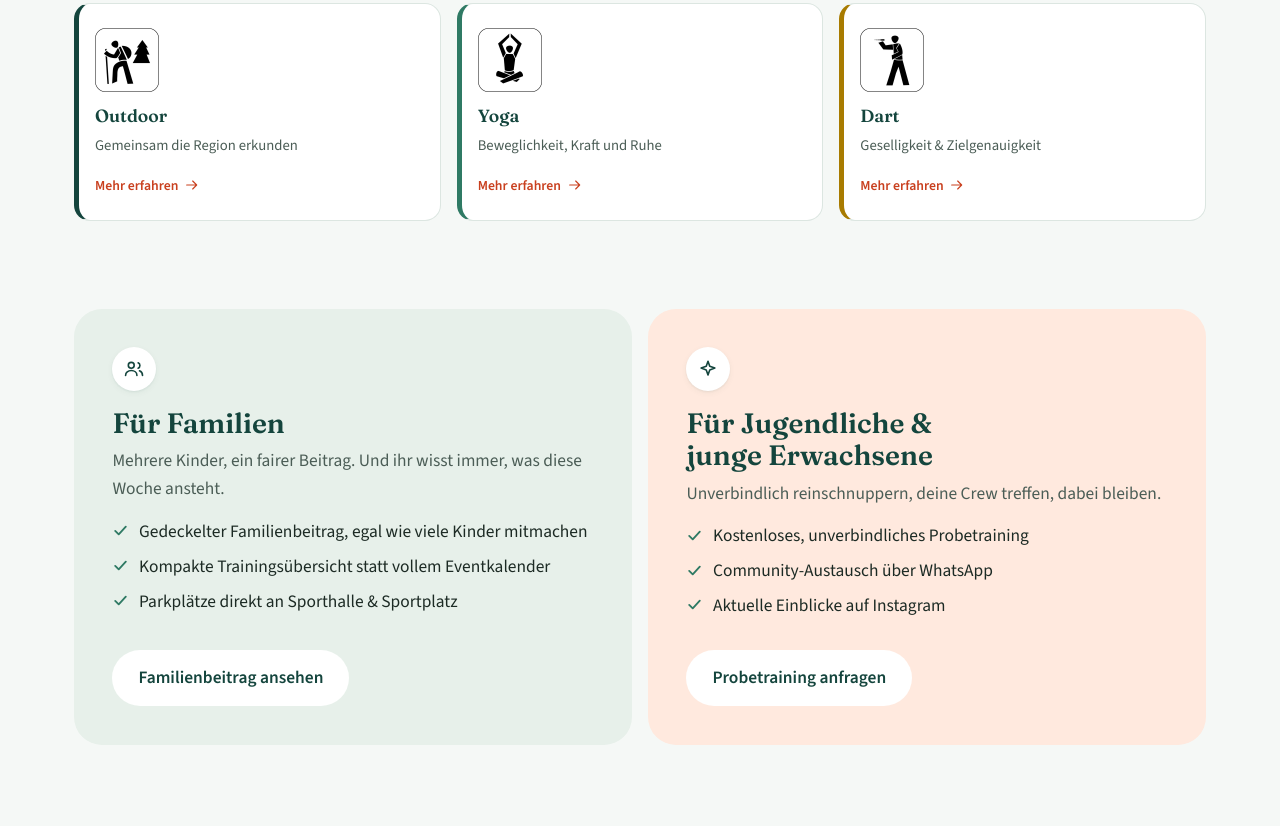
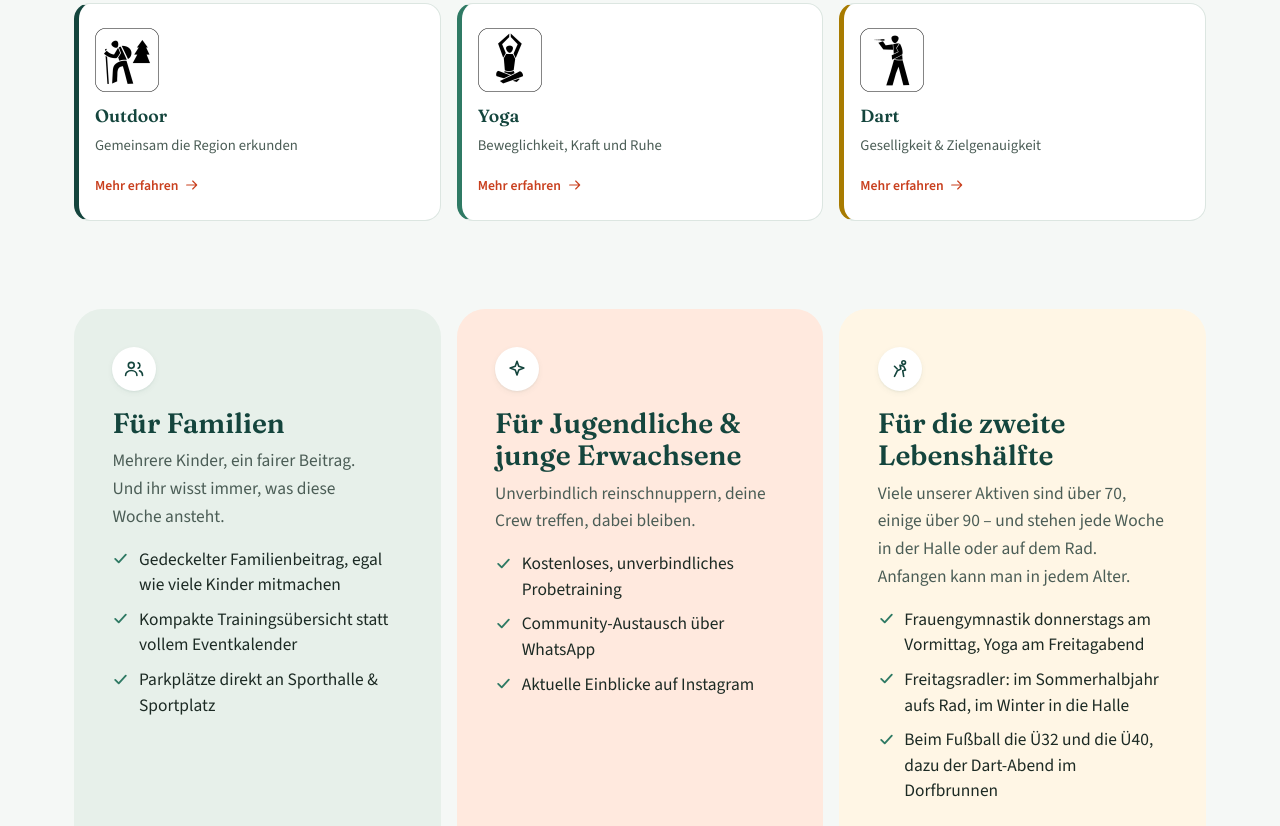
Before and after one commit to greenhorn315/vsv-roessing, an Astro site: page / in a window 1280 px wide. Shown: the part 1974-2800 px from the top of the page. Built offline with nearby package versions, Linux system fonts and the light colour scheme; Astro itself is replaced by a stand-in of ours.

Commit message:
Dritter Kasten bei „Für wen ist was?“: zweite Lebenshälfte (#39)
Neben „Für Familien“ und „Für Jugendliche & junge Erwachsene“ stand bisher
nichts für die Älteren, obwohl viele Mitglieder dazugehören.

Die Überschrift trägt bewusst keine Altersgrenze. Eine Zahl dort läse sich wie
eine Zugangsbedingung – wer 64 ist, fühlte sich von „ab 70“ ausgeschlossen,
und wer 75 ist, möchte sich nicht in eine Schublade gesteckt sehen. Die Zahlen
stehen deshalb im Fließtext und beschreiben dort die Mitglieder, nicht die
Voraussetzung: „Viele unserer Aktiven sind über 70, einige über 90.“ Der Satz
„Anfangen kann man in jedem Alter“ nimmt der Zahl den Rest ihrer Schwellenwirkung.

Kein Gesundheitsversprechen. Dass Bewegung guttut, schließt jeder selbst – und
glaubt es dann auch, statt es als Werbesatz zu überlesen.

Die drei Stichpunkte nennen nur Angebote, die es wirklich gibt, und benennen
sie genau: Die Gymnastik am Donnerstagvormittag ist eine Frauengruppe, das
steht auch so da.


Claude-Session: https://claude.ai/code/session_01CbYKnX67D9NzrjZKCP4pfn

Co-authored-by: Claude <noreply@anthropic.com>

```diff
--- a/src/components/Audiences.astro
+++ b/src/components/Audiences.astro
@@ -25,6 +25,21 @@ const panels = [
       'Aktuelle Einblicke auf Instagram',
     ],
     cta: { label: 'Probetraining anfragen', href: '/kontakt#probetraining' },
+  },
+  {
+    // Bewusst ohne Altersgrenze in der Überschrift: Eine Zahl dort läse sich
+    // wie eine Zugangsbedingung. Die Zahlen stehen im Fließtext und
+    // beschreiben damit die Mitglieder, nicht die Voraussetzung.
+    variant: 'later',
+    icon: 'sport' as const,
+    title: 'Für die zweite Lebenshälfte',
+    lead: 'Viele unserer Aktiven sind über 70, einige über 90 – und stehen jede Woche in der Halle oder auf dem Rad. Anfangen kann man in jedem Alter.',
+    points: [
+      'Frauengymnastik donnerstags am Vormittag, Yoga am Freitagabend',
+      'Freitagsradler: im Sommerhalbjahr aufs Rad, im Winter in die Halle',
+      'Beim Fußball die Ü32 und die Ü40, dazu der Dart-Abend im Dorfbrunnen',
+    ],
+    cta: { label: 'Trainingszeiten ansehen', href: '/sportangebote' },
   },
 ];
 ---
@@ -70,6 +85,7 @@ const panels = [
   }
   .audience--families { background: var(--c-tint-green); }
   .audience--youth { background: var(--c-tint-coral); }
+  .audience--later { background: var(--c-sun-soft); }
 
   .audience__icon {
     display: grid;
```
